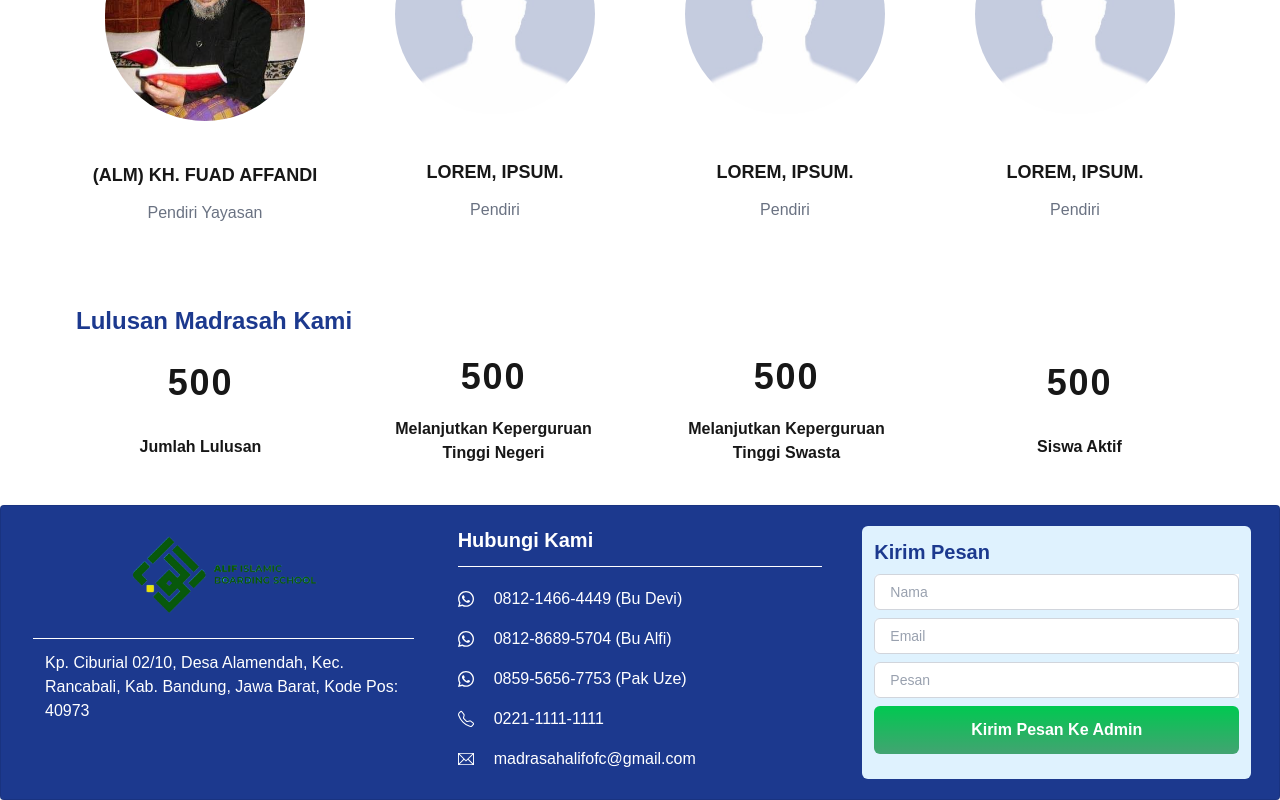
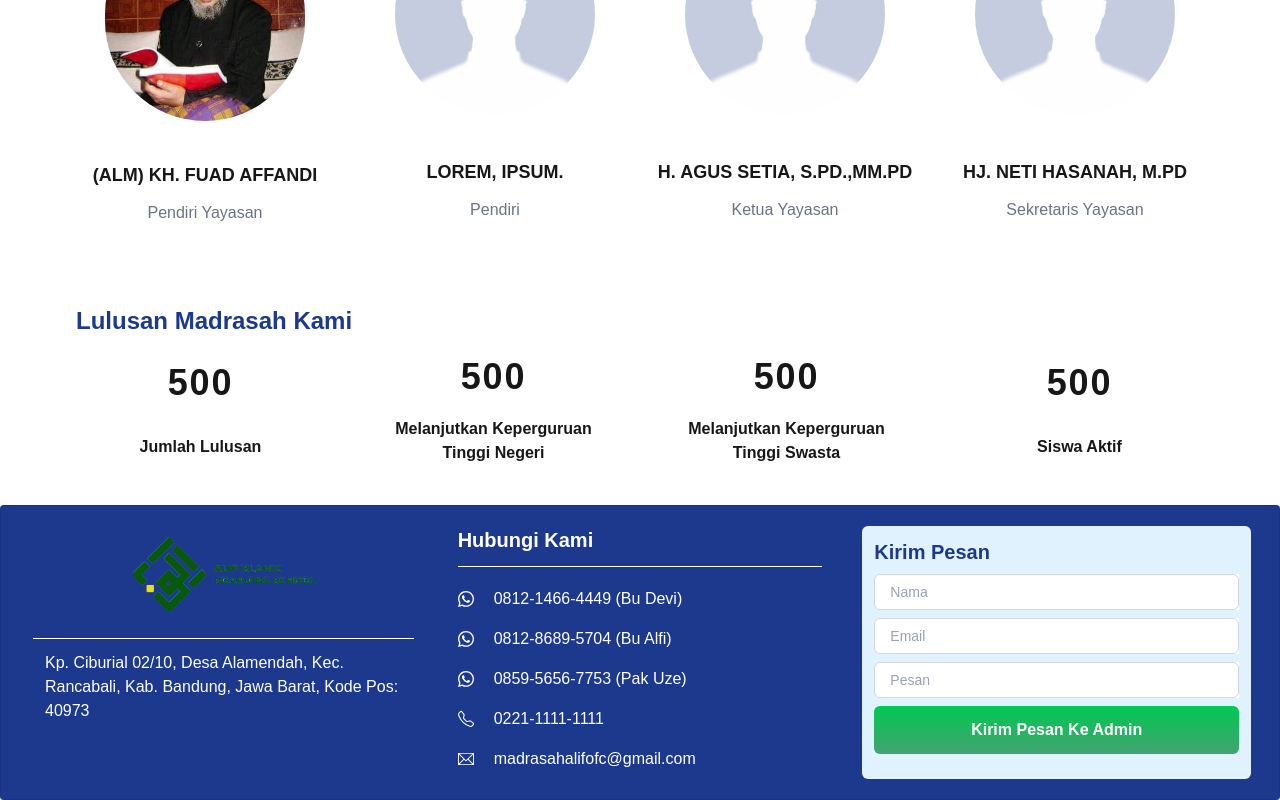
Before and after one commit to kangmiru/web-yayasan, a Next.js app: page /about-us in a window 1280 px wide. Shown: the part 2408-3208 px from the top of the page. Built offline with nearby package versions, Linux system fonts and the light colour scheme.

Commit message:
merubah daftar nama jajaran yayasan

```diff
--- a/app/ui/aboutus/cards.tsx
+++ b/app/ui/aboutus/cards.tsx
@@ -37,13 +37,13 @@ const teams =[
     },
     {
         foto:'/img/profile.jpg',
-        name: 'Lorem, ipsum.',
-        position: 'pendiri'
+        name: 'H. Agus Setia, S.Pd.,Mm.Pd',
+        position: 'Ketua Yayasan'
     },
     {
         foto:'/img/profile.jpg',
-        name: 'Lorem, ipsum.',
-        position: 'pendiri'
+        name: 'Hj. Neti Hasanah, M.Pd',
+        position: 'Sekretaris Yayasan'
     },
 ]
 
```
